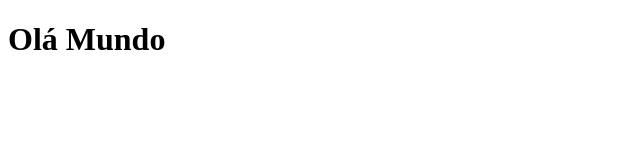
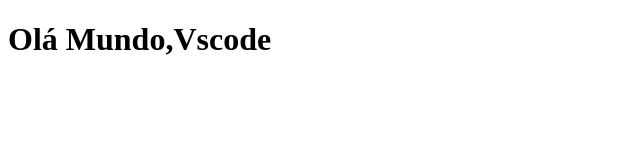
Before and after one commit to HELIOASOARES/teste_vscod, a plain HTML site: page index.html in a window 1280 px wide. Shown: the whole page, without its empty margins (0-640 px from the left). Drawn offline with Linux system fonts and the light colour scheme.

Commit message:
Update index.html

```diff
--- a/index.html
+++ b/index.html
@@ -9,7 +9,7 @@
 </head>
 
 <body>
-    <h1>Olá Mundo</h1>
+    <h1>Olá Mundo,Vscode</h1>
 </body>
 
 </html>
```
